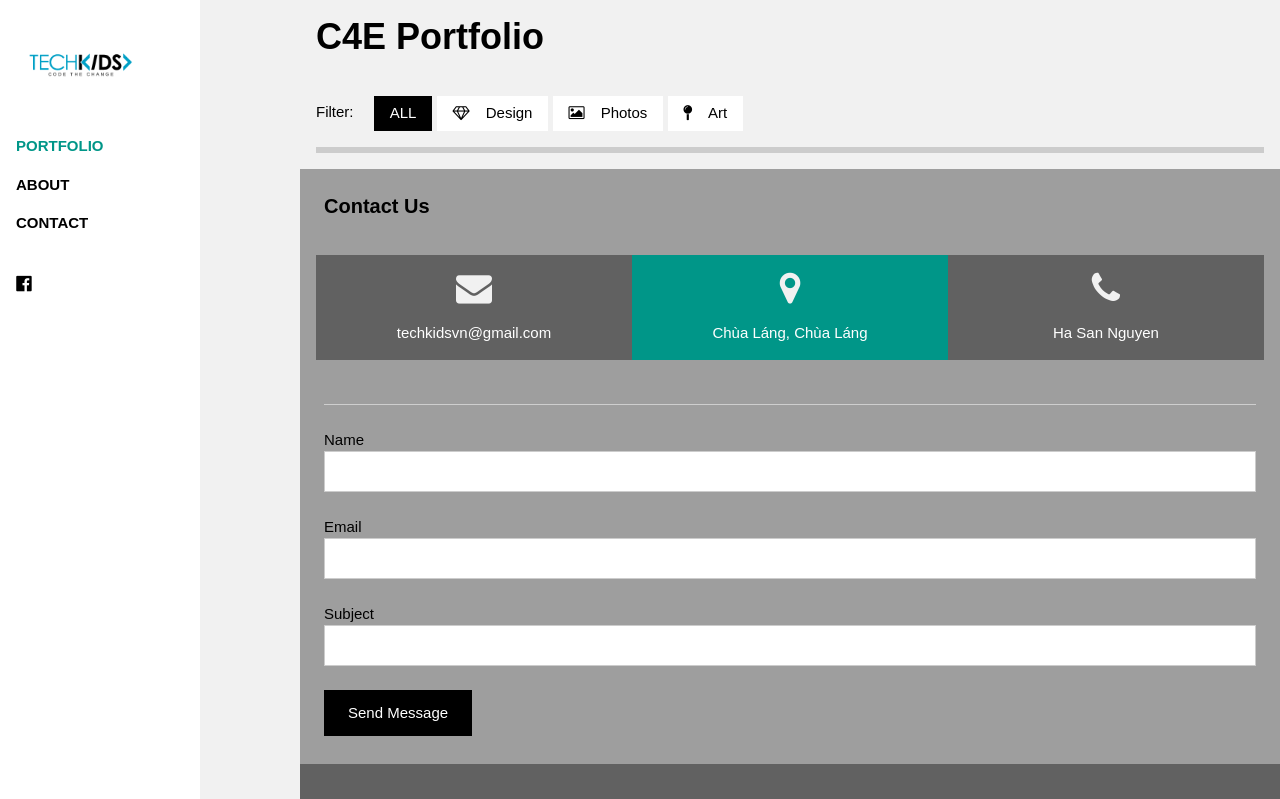
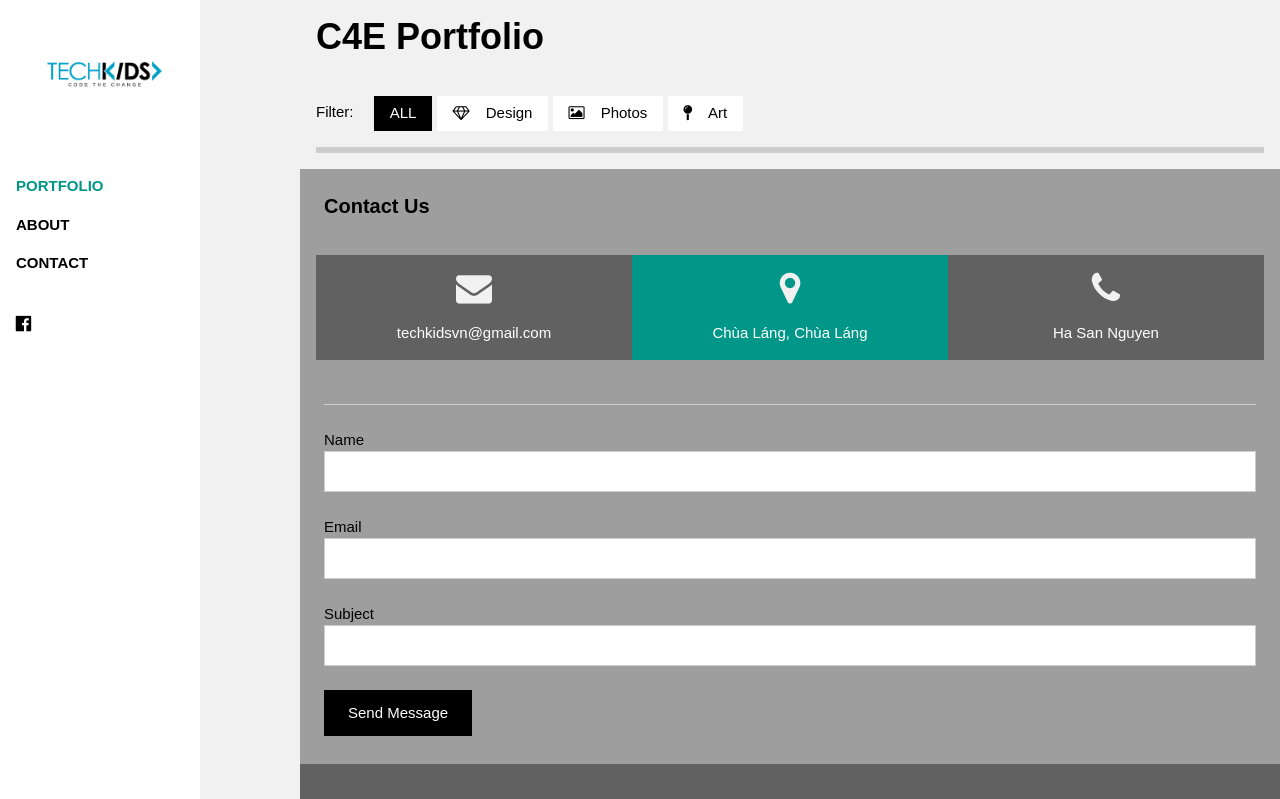
Before and after one commit to qhuydtvt/c4e-porpolio, a Python web app: template templates/index.html in a window 1280 px wide. Shown: the top 799 px of the page. Run offline with Jinja, Linux system fonts and the light colour scheme; the template is opened without the code that fills it, so the values that code supplies are empty; some web fonts are replaced.

Commit message:
Changed logo width

```diff
--- a/templates/template.html
+++ b/templates/template.html
@@ -17,7 +17,10 @@ body,h1,h2,h3,h4,h5,h6 {font-family: "Raleway", sans-serif}
     <a href="#" onclick="w3_close()" class="w3-hide-large w3-right w3-jumbo w3-padding" title="close menu">
       <i class="fa fa-remove"></i>
     </a>
-    <img src="../static/images/techkids.png" style="width:80%;" class="w3-round w3-center"><br><br>
+      <a href="http://techkids.vn" class="w3-round w3-center w3-transparent" >
+          <img src="../static/images/techkids.png" style="width:100%;">
+      </a>
+      <br><br>
   </div>
   <a href="#portfolio" onclick="w3_close()" class="w3-padding w3-text-teal">PORTFOLIO</a>
   <a href="#about" onclick="w3_close()" class="w3-padding">ABOUT</a>
@@ -42,7 +45,7 @@ body,h1,h2,h3,h4,h5,h6 {font-family: "Raleway", sans-serif}
 
   <!-- Header -->
   <header class="w3-container" id="portfolio">
-    <a href="#"><img src="../static/images/techkids.png" style="width:65px;" class="w3-circle w3-right w3-margin w3-hide-large w3-hover-opacity"></a>
+    <a href="http://techkids.vn"><img src="../static/images/techkids.png" style="width:65px;" class="w3-circle w3-right w3-margin w3-hide-large w3-hover-opacity"></a>
     <span class="w3-opennav w3-hide-large w3-xxlarge w3-hover-text-grey" onclick="w3_open()"><i class="fa fa-bars"></i></span>
     <h1><b>C4E Portfolio</b></h1>
     <div class="w3-section w3-bottombar w3-padding-16">
```
